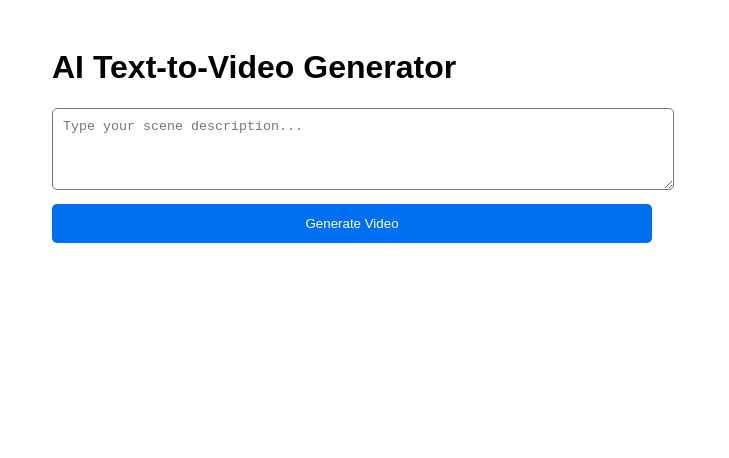
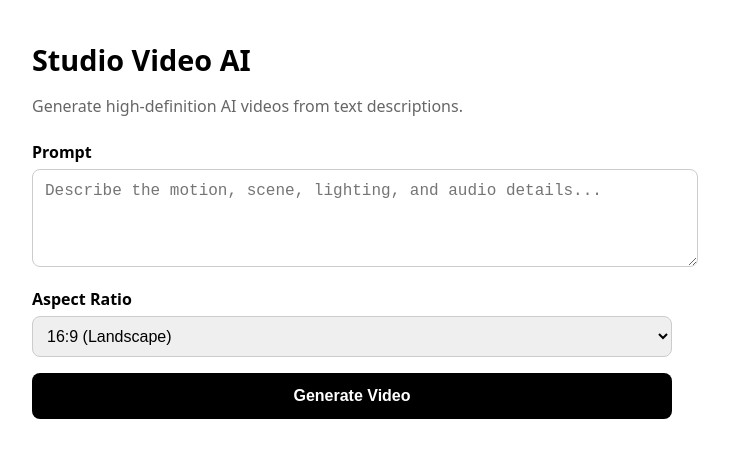
Before and after one commit to Arcade233/ai-video-app, a Next.js app: page / in a window 1280 px wide. Shown: the top 458 px of the page, without its empty margins (288-1017 px from the left). Built offline with nearby package versions, Linux system fonts and the light colour scheme.

Commit message:
Refactor video generation logic and UI elements

```diff
--- a/app/page.js
+++ b/app/page.js
@@ -5,64 +5,110 @@ import * as fal from '@fal-ai/client';
 
 export default function Home() {
   const [prompt, setPrompt] = useState('');
+  const [aspectRatio, setAspectRatio] = useState('16:9');
   const [loading, setLoading] = useState(false);
+  const [status, setStatus] = useState('');
   const [videoUrl, setVideoUrl] = useState(null);
   const [error, setError] = useState(null);
 
-  const generateVideo = async () => {
-    if (!prompt) return;
+  const handleGenerate = async () => {
+    if (!prompt.trim()) return;
+
     setLoading(true);
     setError(null);
     setVideoUrl(null);
+    setStatus('Initializing generation...');
 
-    // Configure client-side proxy right before making the request
+    // Configure proxy URL dynamically on interaction
     fal.config({
       proxyUrl: '/api/fal/proxy',
     });
 
     try {
-      const result = await fal.subscribe('fal-ai/minimax/video', {
+      const result = await fal.subscribe('fal-ai/minimax/h3-max/text-to-video', {
         input: {
           prompt: prompt,
+          aspect_ratio: aspectRatio,
+          prompt_expansion_mode: 'balanced',
+        },
+        onQueueUpdate: (update) => {
+          if (update.status === 'IN_PROGRESS') {
+            setStatus('Rendering video frames...');
+          } else if (update.status === 'IN_QUEUE') {
+            setStatus('In queue...');
+          }
         },
       });
 
       if (result.data?.video?.url) {
         setVideoUrl(result.data.video.url);
       } else {
-        throw new Error('No video URL returned.');
+        throw new Error('No video output received.');
       }
     } catch (err) {
       console.error(err);
-      setError('Error generating video. Verify your FAL_KEY environment variable.');
+      setError('Generation failed. Ensure FAL_KEY is configured in your Vercel Environment Variables.');
     } finally {
       setLoading(false);
+      setStatus('');
     }
   };
 
   return (
-    <main style={{ padding: '20px', maxWidth: '600px', margin: '0 auto', fontFamily: 'sans-serif' }}>
-      <h1>AI Text-to-Video Generator</h1>
+    <main style={{ maxWidth: '640px', margin: '40px auto', padding: '0 20px', fontFamily: 'system-ui, sans-serif' }}>
+      <h1 style={{ fontSize: '1.8rem', marginBottom: '8px' }}>Studio Video AI</h1>
+      <p style={{ color: '#666', marginBottom: '24px' }}>Generate high-definition AI videos from text descriptions.</p>
+
+      <div style={{ display: 'flex', flexDirection: 'column', gap: '16px' }}>
+        <div>
+          <label style={{ display: 'block', fontWeight: 'bold', marginBottom: '6px' }}>Prompt</label>
           <textarea
             value={prompt}
             onChange={(e) => setPrompt(e.target.value)}
-        placeholder="Type your scene description..."
+            placeholder="Describe the motion, scene, lighting, and audio details..."
             rows={4}
-        style={{ width: '100%', padding: '10px', marginBottom: '10px', borderRadius: '5px' }}
+            style={{ width: '100%', padding: '12px', borderRadius: '8px', border: '1px solid #ccc', fontSize: '1rem' }}
           />
+        </div>
+
+        <div>
+          <label style={{ display: 'block', fontWeight: 'bold', marginBottom: '6px' }}>Aspect Ratio</label>
+          <select
+            value={aspectRatio}
+            onChange={(e) => setAspectRatio(e.target.value)}
+            style={{ width: '100%', padding: '10px', borderRadius: '8px', border: '1px solid #ccc', fontSize: '1rem' }}
+          >
+            <option value="16:9">16:9 (Landscape)</option>
+            <option value="9:16">9:16 (Portrait / Reels)</option>
+            <option value="1:1">1:1 (Square)</option>
+            <option value="21:9">21:9 (Cinematic Ultra-Wide)</option>
+          </select>
+        </div>
+
         <button
-        onClick={generateVideo}
-        disabled={loading}
-        style={{ width: '100%', padding: '12px', backgroundColor: '#0070f3', color: '#fff', border: 'none', borderRadius: '5px' }}
+          onClick={handleGenerate}
+          disabled={loading || !prompt.trim()}
+          style={{
+            padding: '14px',
+            backgroundColor: loading ? '#888' : '#000',
+            color: '#fff',
+            border: 'none',
+            borderRadius: '8px',
+            fontSize: '1rem',
+            fontWeight: '600',
+            cursor: loading ? 'not-allowed' : 'pointer',
+          }}
         >
-        {loading ? 'Generating Video...' : 'Generate Video'}
+          {loading ? status || 'Generating...' : 'Generate Video'}
         </button>
+      </div>
 
-      {error && <p style={{ color: 'red', marginTop: '15px' }}>{error}</p>}
+      {error && <p style={{ color: '#d93025', marginTop: '16px' }}>{error}</p>}
 
       {videoUrl && (
-        <div style={{ marginTop: '20px' }}>
-          <video src={videoUrl} controls autoPlay loop style={{ width: '100%', borderRadius: '8px' }} />
+        <div style={{ marginTop: '32px' }}>
+          <h2 style={{ fontSize: '1.2rem', marginBottom: '12px' }}>Result</h2>
+          <video src={videoUrl} controls autoPlay loop style={{ width: '100%', borderRadius: '12px', boxShadow: '0 4px 12px rgba(0,0,0,0.1)' }} />
         </div>
       )}
     </main>
```
Lines whose indentation alone changed are shown as unchanged.
